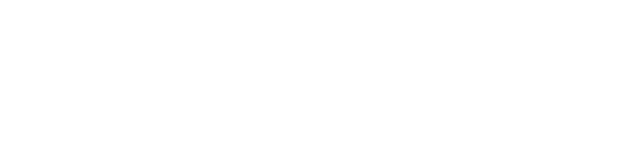
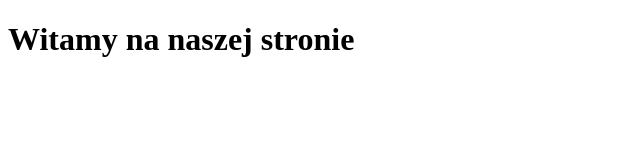
Before and after one commit to more2see/nauka-gita-2, a plain HTML site: page index.html in a window 1280 px wide. Shown: the whole page, without its empty margins (0-640 px from the left). Drawn offline with Linux system fonts and the light colour scheme.

Commit message:
Add basic html

```diff
--- a/index.html
+++ b/index.html
@@ -4,6 +4,7 @@
 	<meta charset="UTF-8">
 	<title>nauka-gita-2</title>
 </head>
+	<h1>Witamy na naszej stronie</h1>
 <body>
 </body>
 </html>
```
